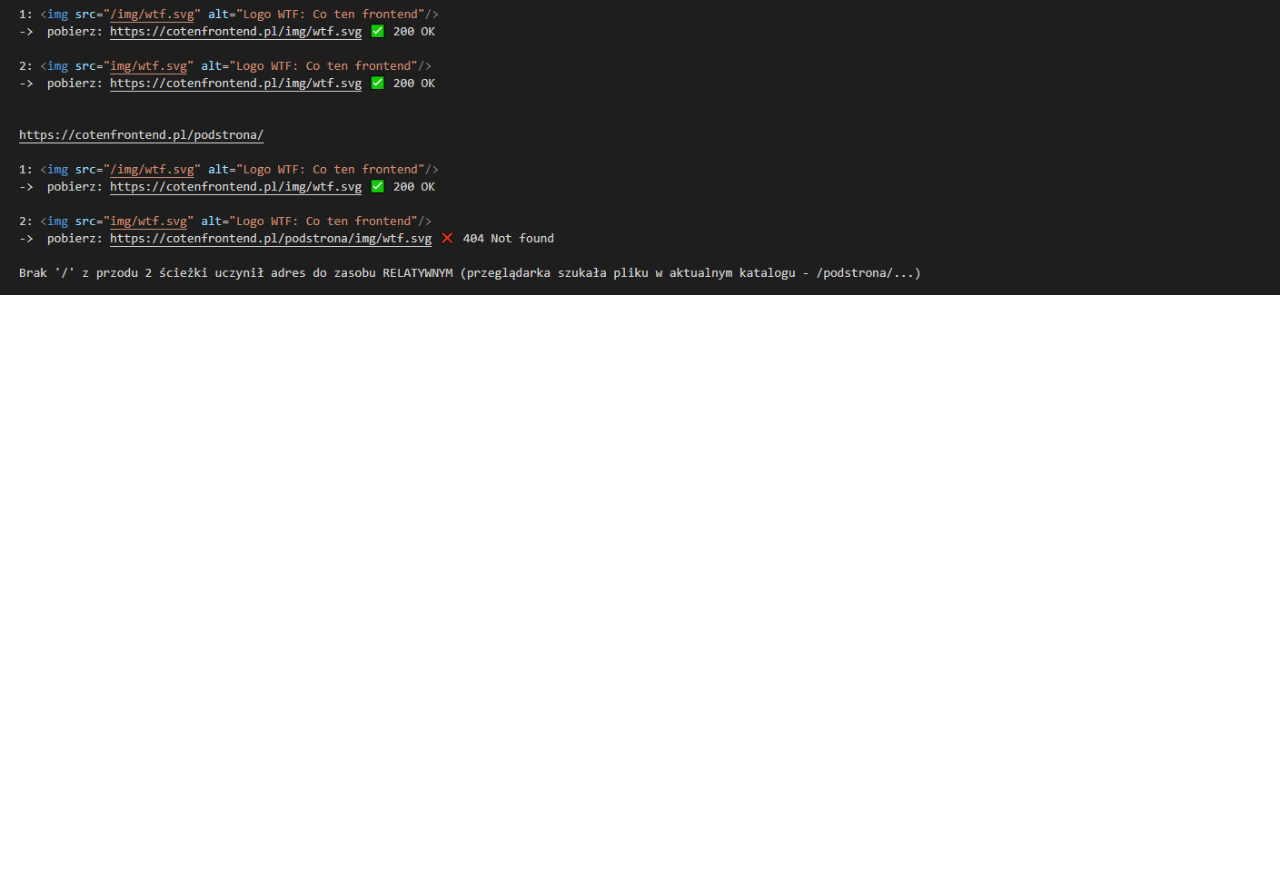
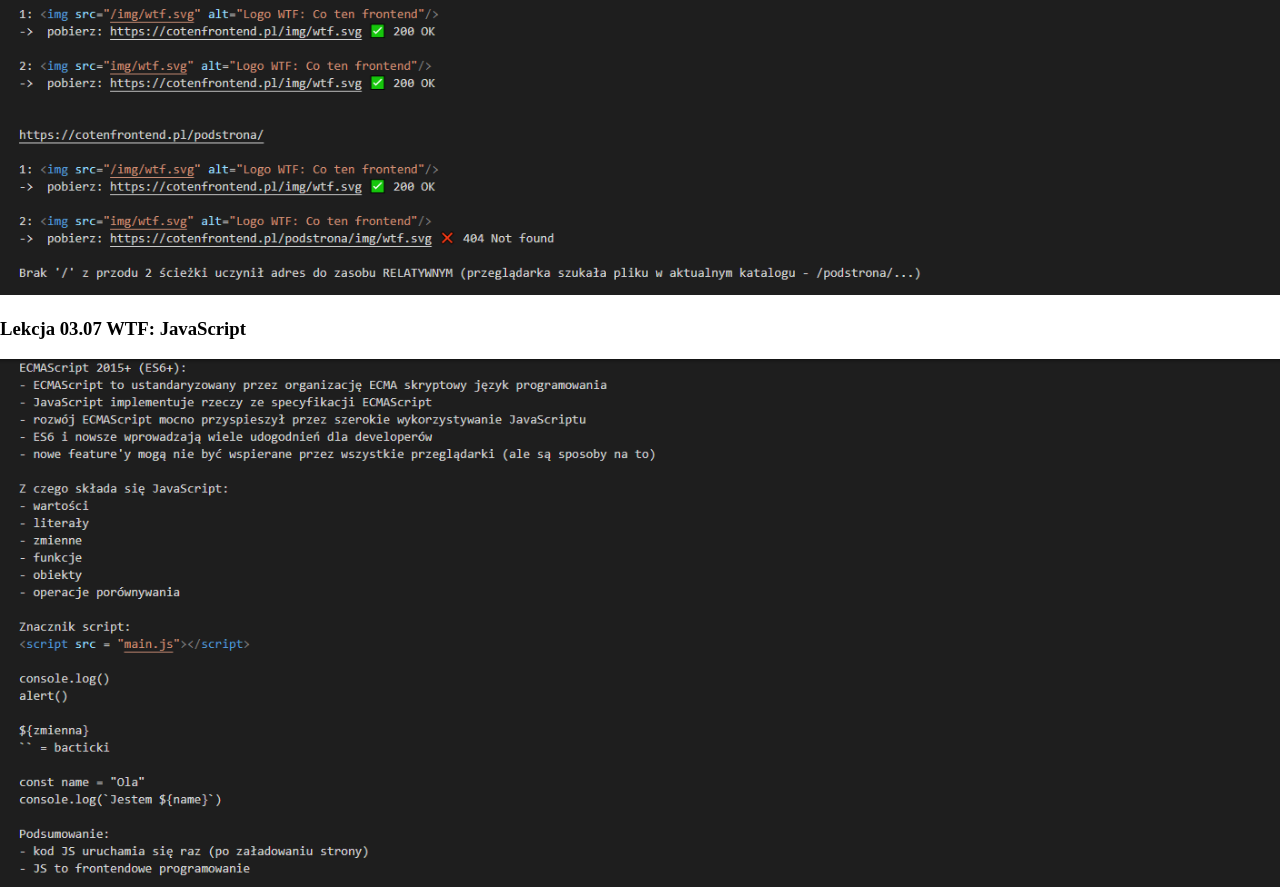
Before and after one commit to AleksandraBozenko/kurs-WTF, a website built with webpack: page src/pages/index.html in a window 1280 px wide. Shown: the part 5157-6048 px from the top of the page. Before the commit the page ends 5457 px from the top, so only its background shows below. Built offline with nearby package versions, Linux system fonts and the light colour scheme.

Commit message:
Add lesson 03.07

```diff
--- a/src/pages/index.html
+++ b/src/pages/index.html
@@ -113,6 +113,10 @@
         <img class="article__image" src="/src/assets/img/03.06-1.png" alt = "notatki">
         <img class="article__image" src="/src/assets/img/03.06-2.png" alt = "notatki">
       </article>
+      <article class="article">
+        <h3 class="article__title">Lekcja 03.07 WTF: JavaScript</h3>
+        <img class="article__image" src="/src/assets/img/03.07.png" alt = "notatki">
+      </article>
     </section>
   </main>
 </body>
```
Also changed, not shown: src/assets/img/03.07.png (added).
